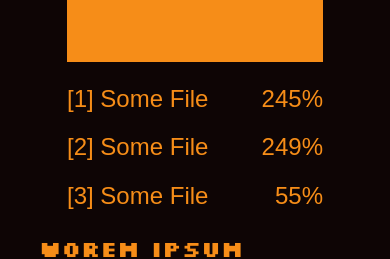
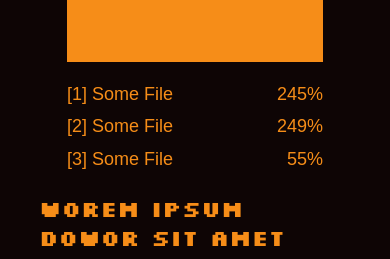
Before and after one commit to iluxaBoy/NAKTS, a Vue app: page / in a window 390 px wide. Shown: the part 530-789 px from the top of the page. Built offline with nearby package versions, Linux system fonts and the light colour scheme; a web font is replaced by a local one.

Commit message:
T-5 add comments

```diff
--- a/src/components/Home/BlockyCurves.vue
+++ b/src/components/Home/BlockyCurves.vue
@@ -6,12 +6,11 @@ const canvas = ref()
 const props = defineProps({
   ChangeSize: {
     type: Object
+  },
+  mobile: {
+    type: Number
   }
 })
-
-// make availeble to chenge size when for responsivnes
-let width
-let height
 
 const drawGraph = () => {
   const ctx = canvas.value.getContext('2d')
@@ -28,9 +27,9 @@ const drawGraph = () => {
     frames++
     phi = frames / 30
 
-    ctx.clearRect(0, 0, width, height)
+    ctx.clearRect(0, 0, canvas.value.width, canvas.value.height)
 
-    for (let i = 0; i < width - 25; i += 40) {
+    for (let i = 0; i < canvas.value.width - 25; i += 40) {
       let y = (Math.sin(i * frequency + phi) * amplitude) / 2 + amplitude / 2
       ctx.strokeRect(i + 25, y + 15, 25, 30)
     }
@@ -42,8 +41,8 @@ const drawGraph = () => {
 }
 
 onMounted(() => {
-  width = canvas.value.width = '500'
-  height = canvas.value.height = '250'
+  canvas.value.width = 500
+  canvas.value.height = 250
 
   drawGraph()
 })
--- a/src/components/Home/MovingCurves.vue
+++ b/src/components/Home/MovingCurves.vue
@@ -1,22 +1,28 @@
 <script setup>
 import { onMounted, ref } from 'vue'
 
+//two canvas for more easier work with visuals
 const canvas1 = ref()
 const canvas2 = ref()
 
 const props = defineProps({
   ChangeSize: {
     type: Object
+  },
+  mobile: {
+    type: Number
   }
 })
 
-let mobile = 762
+//var for "removing" second canvas
 let ifMobile = false
 
+//vars for showing percentage
 let pros1 = ref(0)
 let pros2 = ref(0)
 let pros3 = ref(0)
 
+//fun to draw graf
 const drawGraph = () => {
   const ctx = canvas1.value.getContext('2d')
 
@@ -50,6 +56,7 @@ const drawGraph = () => {
   window.requestAnimationFrame(Draw)
 }
 
+//fun to draw loaders
 const drawLoader = (y, frame, pros) => {
   const ctx = canvas2.value.getContext('2d')
 
@@ -82,9 +89,10 @@ const drawLoader = (y, frame, pros) => {
   window.requestAnimationFrame(Draw)
 }
 
+//fun to check if web was loaded on smaller screen
 const checkIfMobile = () => {
-  if (window.innerWidth <= mobile) {
-    change1.updateScreenWidth()
+  if (window.innerWidth <= props.mobile) {
+    change.updateScreenWidth()
     ifMobile = true
 
     drawGraph()
@@ -98,19 +106,22 @@ const checkIfMobile = () => {
   }
 }
 
-const change1 = new props.ChangeSize(canvas1)
+const change = new props.ChangeSize(canvas1)
 
 onMounted(() => {
   checkIfMobile()
 
-  change1.onScreenResize()
+  change.onScreenResize()
 
-  canvas1.value.width = change1.canvas.value.width
-  canvas1.value.height = change1.canvas.value.height
+  canvas1.value.width = change.canvas.value.width
+  canvas1.value.height = change.canvas.value.height
+  canvas2.value.width = change.canvas.value.width
+  canvas2.value.height = change.canvas.value.height
 
+  //fun to check on resize and "remove" second canvas
   window.addEventListener('resize', () => {
     drawGraph()
-    if (window.innerWidth <= mobile) ifMobile = true
+    if (window.innerWidth <= props.mobile) ifMobile = true
     else ifMobile = false
   })
 
@@ -265,7 +276,7 @@ onMounted(() => {
     flex-direction: column;
     justify-content: space-between;
     height: 140px;
-    padding-top: 15px;
+    padding-top: 14px;
     font-size: 24px;
 
     .files {
@@ -275,4 +286,13 @@ onMounted(() => {
     }
   }
 }
+
+@media (max-width: 762px) {
+  .bottom {
+    .text {
+      height: 100px;
+      font-size: 18px;
+    }
+  }
+}
 </style>
--- a/src/views/HomeView.vue
+++ b/src/views/HomeView.vue
@@ -4,6 +4,8 @@ import Grid from '../components/Home/Grid.vue'
 import MovingCurves from '../components/Home/MovingCurves.vue'
 import BlockyCurves from '../components/Home/BlockyCurves.vue'
 import BottomSec from '../components/Home/BottomSec.vue'
+
+let mobile = 762
 
 // class for changeing size of canvas in other components
 class ChangeSize {
@@ -32,8 +34,8 @@ class ChangeSize {
     <!-- <Loader /> -->
     <Grid />
     <section>
-      <MovingCurves :ChangeSize="ChangeSize" />
-      <BlockyCurves :ChangeSize="ChangeSize" />
+      <MovingCurves :ChangeSize="ChangeSize" :mobile="mobile" />
+      <BlockyCurves :ChangeSize="ChangeSize" :mobile="mobile" />
     </section>
     <BottomSec />
   </main>
```
